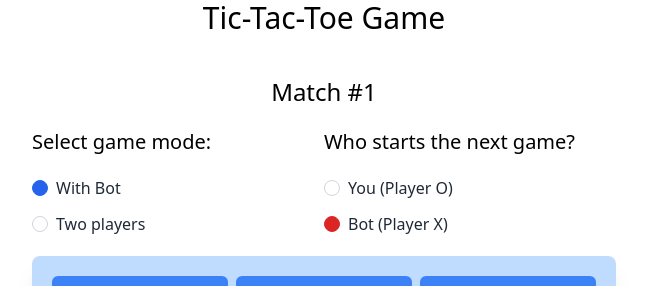
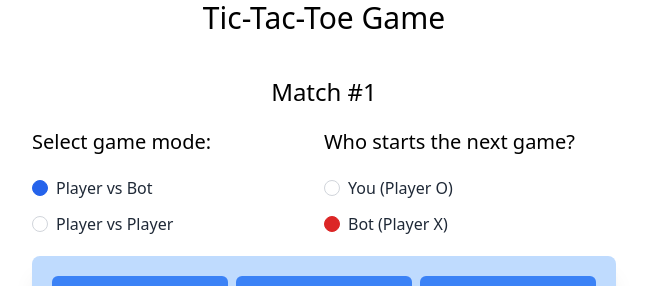
Before and after one commit to leonidgainar/tic-tac-toe, a Vue app: page / in a window 1280 px wide. Shown: the top 286 px of the page, without its empty margins (316-963 px from the left). Built offline with nearby package versions, Linux system fonts and the light colour scheme.

Commit message:
Rename game modes

```diff
--- a/src/components/GameMode.vue
+++ b/src/components/GameMode.vue
@@ -8,7 +8,7 @@
             class="form-check-input appearance-none rounded-full h-4 w-4 border border-gray-300 bg-white checked:bg-blue-600 checked:border-blue-600 focus:outline-none align-top mt-1 mr-2 cursor-pointer"
             type="radio" v-model="currentGameMode" value="single" id="single" />
           <label class="form-check-label inline-block text-gray-800" for="single">
-            With Bot
+            Player vs Bot
           </label>
         </div>
         <div class="form-check pt-3 pb-5">
@@ -16,7 +16,7 @@
             class="form-check-input appearance-none rounded-full h-4 w-4 border border-gray-300 bg-white checked:bg-red-600 checked:border-red-600 focus:outline-none align-top mt-1 mr-2 cursor-pointer"
             type="radio" v-model="currentGameMode" value="multiplayer" id="multiplayer" />
           <label class="form-check-label inline-block text-gray-800" for="multiplayer">
-            Two players
+            Player vs Player
           </label>
         </div>
       </div>
```
